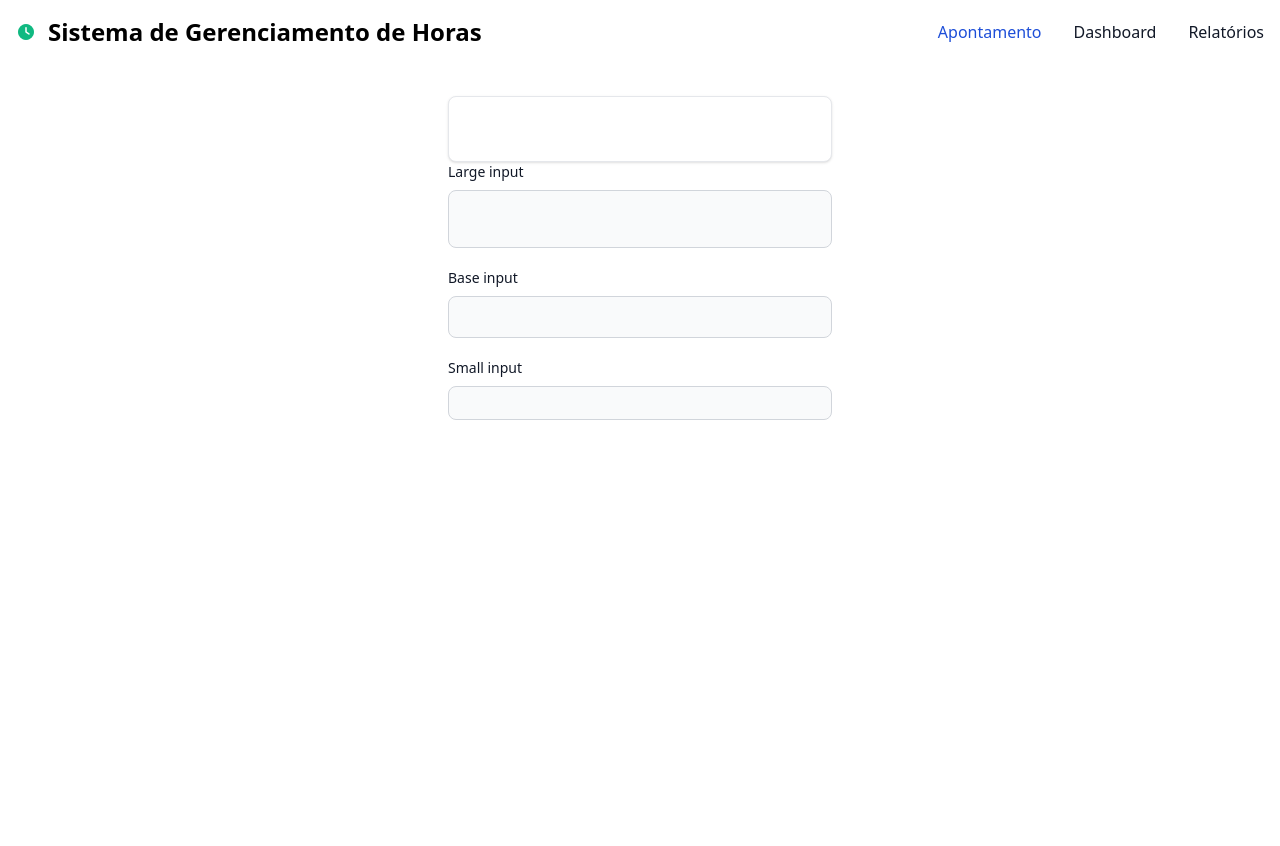
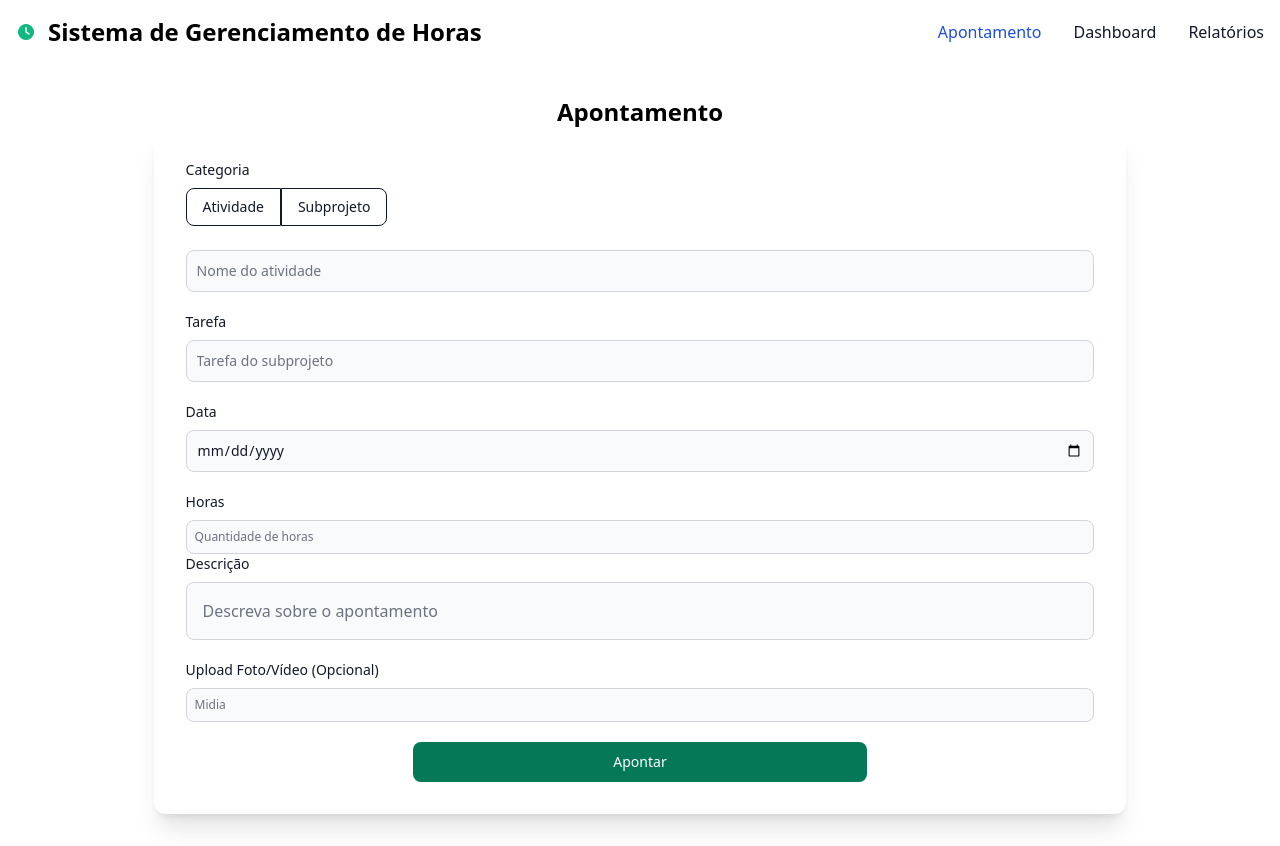
Before and after one commit to supleme/tcc, an Angular app: page /apontamento in a window 1280 px wide. Before the commit the page ends 800 px from the top, so only its background shows below. Built offline with nearby package versions, Linux system fonts and the light colour scheme.

Commit message:
Create apontamento page

```diff
--- a/src/app/features/apontamento/apontamento.html
+++ b/src/app/features/apontamento/apontamento.html
@@ -1,18 +1,48 @@
-<form class="max-w-sm mx-auto justify-end">
-  <div class="h-full p-4 bg-white border border-gray-200 rounded-lg shadow-sm sm:p-8">
-
+<div class="grid grid-cols-6 gap-4">
+  <div class="text-center col-start-2 col-end-6"><span class="self-center text-2xl font-semibold whitespace-nowrap">Apontamento</span></div>
   </div>
 
+<form class="w-4/5 mx-auto justify-end py-2.5 rounded-xl shadow-xl sm:p-8">
   <div class="mb-5">
-      <label for="large-input" class="block mb-2 text-sm font-medium text-gray-900">Large input</label>
-      <input type="text" id="large-input" class="block w-full p-4 text-gray-900 border border-gray-300 rounded-lg bg-gray-50 text-base focus:ring-blue-500 focus:border-blue-500">
+    <!-- <div class="flex items-center mb-4">
+        <input id="default-radio-1" type="radio" value="" name="default-radio" class="w-4 h-4 text-blue-600 bg-gray-100 border-gray-300 focus:ring-blue-500 dark:focus:ring-blue-600 dark:ring-offset-gray-800 focus:ring-2 dark:bg-gray-700 dark:border-gray-600">
+        <label for="default-radio-1" class="ms-2 text-sm font-medium text-gray-900 dark:text-gray-300">Default radio</label>
+    </div>
+    <div class="flex items-center">
+        <input checked id="default-radio-2" type="radio" value="" name="default-radio" class="w-4 h-4 text-blue-600 bg-gray-100 border-gray-300 focus:ring-blue-500 dark:focus:ring-blue-600 dark:ring-offset-gray-800 focus:ring-2 dark:bg-gray-700 dark:border-gray-600">
+        <label for="default-radio-2" class="ms-2 text-sm font-medium text-gray-900 dark:text-gray-300">Checked state</label>
+    </div> -->
+      <label for="tarefa-input" class="block mb-2 text-sm font-medium text-gray-900">Categoria</label>
+      <button type="button" class="px-4 py-2 text-sm font-medium text-gray-900 bg-transparent border border-gray-900 rounded-s-lg hover:bg-gray-900 hover:text-white focus:z-10 focus:ring-2 focus:ring-gray-500 focus:bg-gray-900 focus:text-white ">
+        Atividade
+      </button>
+      <button type="button" class="px-4 py-2 text-sm font-medium text-gray-900 bg-transparent border border-gray-900 rounded-e-lg hover:bg-gray-900 hover:text-white focus:z-10 focus:ring-2 focus:ring-gray-500 focus:bg-gray-900 focus:text-white ">
+        Subprojeto
+      </button>
+      <br><br>
+      <input type="text" id="base-input" class="bg-gray-50 border border-gray-300 text-gray-900 text-sm rounded-lg focus:ring-blue-500 focus:border-blue-500 block w-full p-2.5" placeholder="Nome do atividade">
   </div>
   <div class="mb-5">
-      <label for="base-input" class="block mb-2 text-sm font-medium text-gray-900">Base input</label>
-      <input type="text" id="base-input" class="bg-gray-50 border border-gray-300 text-gray-900 text-sm rounded-lg focus:ring-blue-500 focus:border-blue-500 block w-full p-2.5">
+      <label for="tarefa-input" class="block mb-2 text-sm font-medium text-gray-900">Tarefa</label>
+      <input type="text" id="base-input" class="bg-gray-50 border border-gray-300 text-gray-900 text-sm rounded-lg focus:ring-blue-500 focus:border-blue-500 block w-full p-2.5" placeholder="Tarefa do subprojeto">
+  </div>
+  <div class="mb-5">
+      <label for="data-input" class="block mb-2 text-sm font-medium text-gray-900">Data</label>
+      <input type="date" id="base-input" class="bg-gray-50 border border-gray-300 text-gray-900 text-sm rounded-lg focus:ring-blue-500 focus:border-blue-500 block w-full p-2.5" placeholder="Data">
   </div>
   <div>
-      <label for="small-input" class="block mb-2 text-sm font-medium text-gray-900">Small input</label>
-      <input type="text" id="small-input" class="block w-full p-2 text-gray-900 border border-gray-300 rounded-lg bg-gray-50 text-xs focus:ring-blue-500 focus:border-blue-500">
+      <label for="horas-input" class="block mb-2 text-sm font-medium text-gray-900">Horas</label>
+      <input type="number" id="small-input" class="block w-full p-2 text-gray-900 border border-gray-300 rounded-lg bg-gray-50 text-xs focus:ring-blue-500 focus:border-blue-500" placeholder="Quantidade de horas">
+  </div>
+  <div class="mb-5">
+      <label for="descricao-input" class="block mb-2 text-sm font-medium text-gray-900">Descrição</label>
+      <input type="text" id="large-input" class="block w-full p-4 text-gray-900 border border-gray-300 rounded-lg bg-gray-50 text-base focus:ring-blue-500 focus:border-blue-500" placeholder="Descreva sobre o apontamento">
+  </div>
+  <div class="mb-5">
+      <label for="upload-input" class="block mb-2 text-sm font-medium text-gray-900">Upload Foto/Vídeo (Opcional)</label>
+      <input type="text" id="small-input" class="block w-full p-2 text-gray-900 border border-gray-300 rounded-lg bg-gray-50 text-xs focus:ring-blue-500 focus:border-blue-500" placeholder="Midia">
+  </div>
+  <div class="flex justify-center items-center">
+    <button type="button" class=" w-1/2 focus:outline-none text-white bg-green-700 hover:bg-green-800 focus:ring-4 focus:ring-green-300 font-medium rounded-lg text-sm px-5 py-2.5 dark:bg-green-600 dark:hover:bg-green-700 dark:focus:ring-green-800">Apontar</button>
   </div>
 </form>
```
